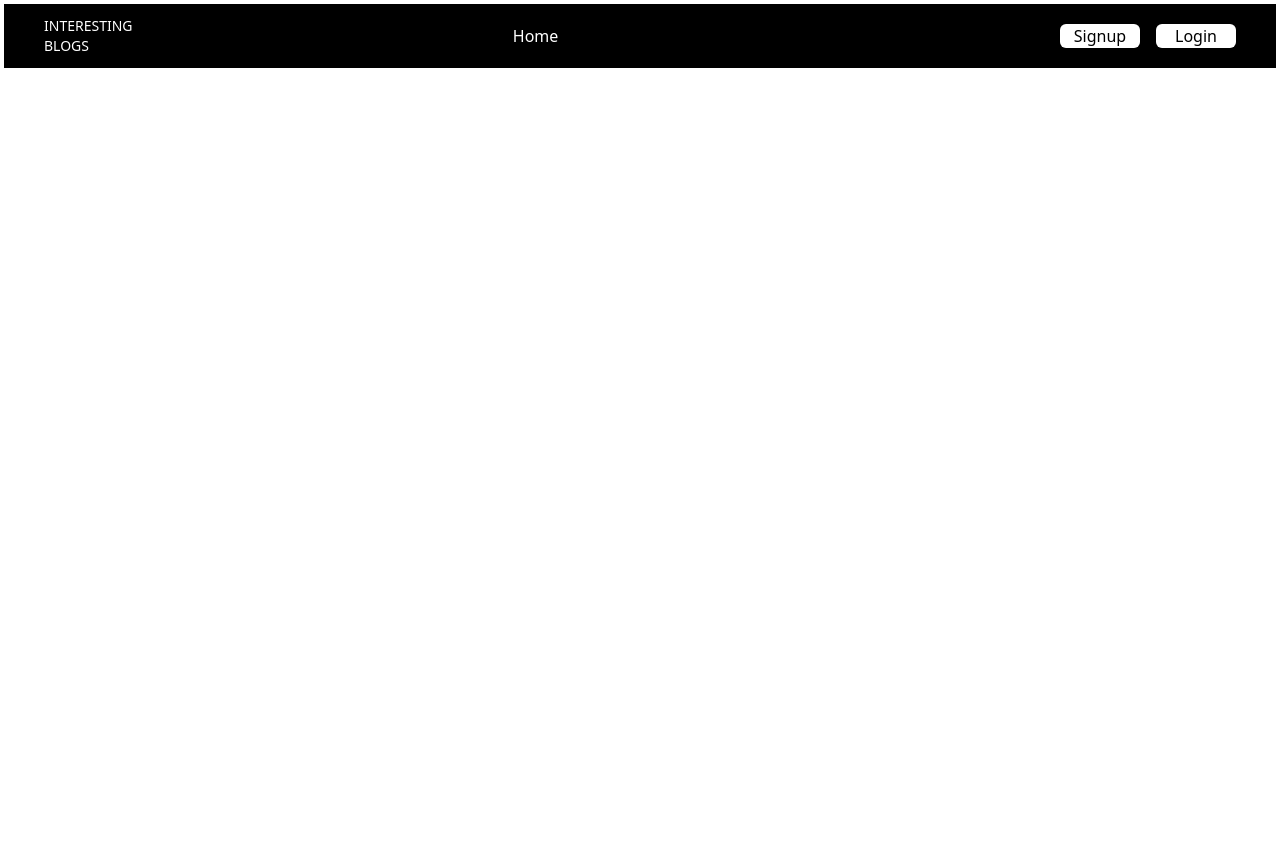
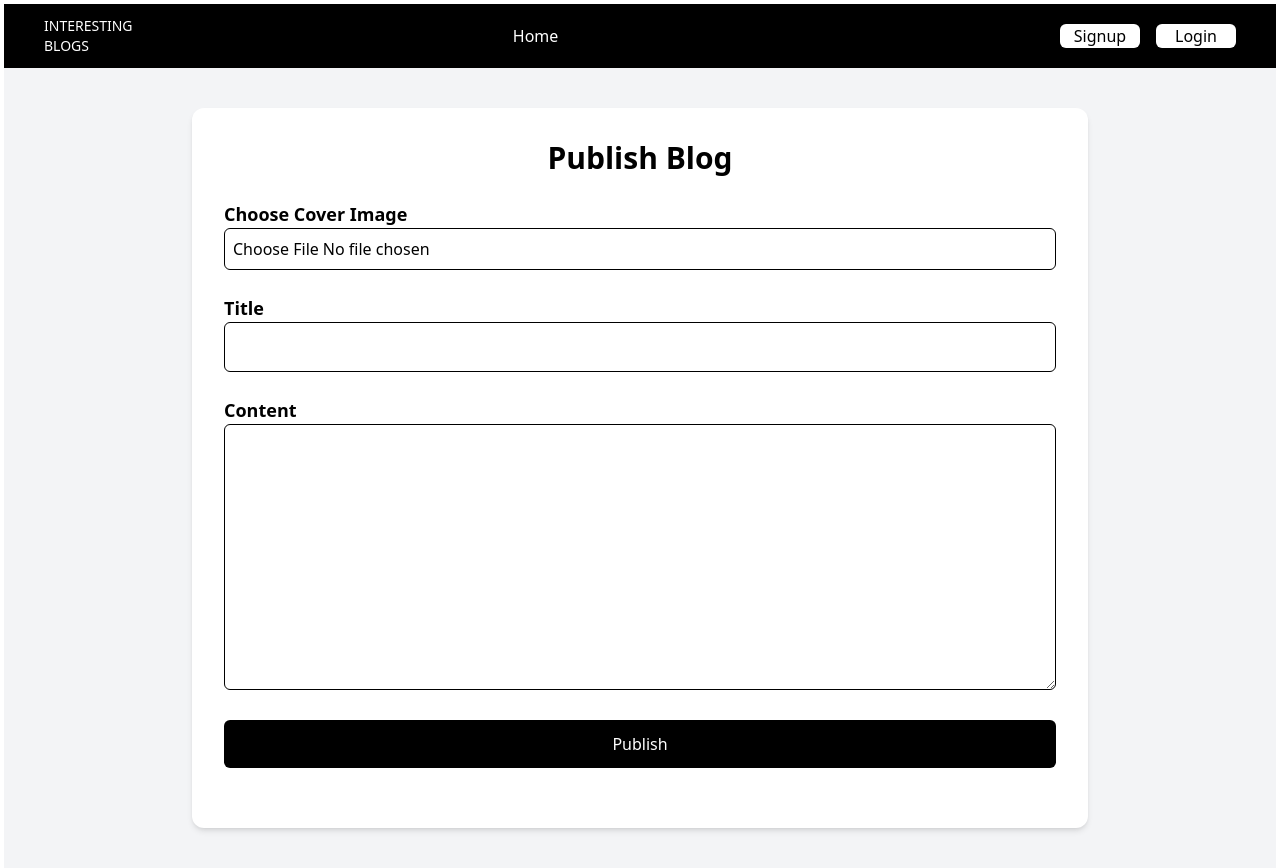
Before and after one commit to Tarun-saini001/BlogsFrontend, a React app: page /addBlog in a window 1280 px wide. Before the commit the page ends 808 px from the top, so only its background shows below. Built offline with nearby package versions, Linux system fonts and the light colour scheme; the HTML template or start-up script is replaced by a standard one.

Commit message:
publish blog

```diff
--- a/src/App.jsx
+++ b/src/App.jsx
@@ -7,7 +7,8 @@ import Home from './pages/home'
 import MyBlogs from './pages/MyBlogs'
 import Signup from './pages/Signup'
 import Login from './pages/Loginn'
-import VerifyOtp from './pages/VerifyOtp'
+import PublishBlog from './pages/PublishBolg'
+import BlogDetails from './pages/BlogDetails'
 
 
 function App() {
@@ -18,10 +19,11 @@ function App() {
       <Routes>
         <Route path='/' element={<Home />} />
         <Route path='/allBlogs' element={<AllBlogs />} />
+        <Route path="/blog/:id" element={<BlogDetails />} />
         <Route path='/myBlogs' element={<MyBlogs />} />
         <Route path='/signup' element={<Signup />} />
         <Route path='/login' element={<Login />} />
-        <Route path='/verifyOtp' element={<VerifyOtp />} />
+        <Route path='/addBlog' element={<PublishBlog/>}/>
       </Routes>
     </div>
   )
--- a/src/components/WriteBlog.jsx
+++ b/src/components/WriteBlog.jsx
@@ -1,9 +1,15 @@
 import React from 'react'
+import { useNavigate } from "react-router-dom";
 
 const WriteBlog = () => {
+  const navigate = useNavigate();
+
+  const handleWriteClick = () => {
+    navigate("/addBlog");
+  };
   return (
     <div>
-      <button className='ml-[40%] text-amber-500  bg-black w-20 rounded-md'>Write</button>
+      <button onClick={handleWriteClick} className='ml-[40%] text-amber-500  bg-black w-20 rounded-md'>Write</button>
     </div>
   )
 }
--- /dev/null
+++ b/src/pages/BlogDetails.jsx
@@ -0,0 +1,44 @@
+import React, { useEffect, useState } from "react";
+import { useParams } from "react-router-dom";
+
+const BlogDetails = () => {
+  const { id } = useParams();
+  const [blog, setBlog] = useState(null);
+  const API = import.meta.env.VITE_API_URL;
+
+  useEffect(() => {
+    fetchBlog();
+  }, []);
+
+  const fetchBlog = async () => {
+    try {
+      const response = await fetch(`${API}/blogs/getBlog/${id}`);
+      const data = await response.json();
+      console.log('data: -- ', data);
+
+      if (data.statusCode === 200) {
+        setBlog(data.data);
+      }
+    } catch (error) {
+      console.error(error);
+    }
+  };
+
+  if (!blog) return <p className="text-center mt-10">Loading...</p>;
+
+  return (
+    <div className="max-w-4xl mx-auto py-10 px-4">
+      {blog.img && (
+        <img
+          src={`${API}${blog.img}`}
+          alt={blog.title}
+          className="w-full h-96 object-cover rounded-xl mb-6"
+        />
+      )}
+      <h1 className="text-3xl font-bold mb-4">{blog.title}</h1>
+      <p className="text-gray-700 whitespace-pre-line">{blog.content}</p>
+    </div>
+  );
+};
+
+export default BlogDetails;
--- a/src/pages/Loginn.jsx
+++ b/src/pages/Loginn.jsx
@@ -36,7 +36,7 @@ const Login = () => {
 
             console.log('data.token: ', data.data.token);
             if (response.ok && data.data.token) {
-                login(data.token);
+                login(data.data.token);
                 setErrors({});
                 setFormData({
                     email: "",
--- /dev/null
+++ b/src/pages/PublishBolg.jsx
@@ -0,0 +1,139 @@
+import React, { useState, useContext } from "react";
+import { useNavigate } from "react-router-dom";
+import { AuthContext } from "../context/AuthContext";
+
+const PublishBlog = () => {
+    const API = import.meta.env.VITE_API_URL;
+    const [image, setImage] = useState(null);
+    const [title, setTitle] = useState("");
+    const [content, setContent] = useState("");
+    const [loading, setLoading] = useState(false);
+
+    const { isLoggedIn } = useContext(AuthContext);
+    const navigate = useNavigate();
+
+    const handlePublish = async (e) => {
+        e.preventDefault();
+
+        if (!isLoggedIn) {
+            navigate("/login");
+            return;
+        }
+
+        try {
+            setLoading(true);
+
+            const token = localStorage.getItem("token");
+            console.log("TOKEN FROM STORAGE:", token);
+
+            const formData = new FormData();
+            formData.append("title", title);
+            formData.append("content", content);
+
+            if (image) {
+                formData.append("img", image);
+            }
+            console.log('API: ', API);
+
+            const response = await fetch(
+                `${API}/blogs/user/addBlog`, // adjust if needed
+                {
+                    method: "POST",
+                    headers: {
+                        Authorization: `Bearer ${token}`,
+                    },
+                    body: formData,
+                }
+            );
+
+            const data = await response.json();
+            console.log("API response:", data);
+
+            if (response.ok) {
+                // alert("Blog Published Successfully ");
+                console.log('Blog Published Successfully ');
+
+                // Clear form
+                setTitle("");
+                setContent("");
+                setImage(null);
+
+                // Redirect to My Blogs
+                navigate("/");
+            } else {
+                alert(data.message);
+            }
+        } catch (error) {
+            console.error(error);
+            console.log("catchhhhh");
+            // alert("Server error");
+        } finally {
+            setLoading(false);
+        }
+    };
+
+    return (
+        <div className="min-h-screen bg-gray-100 flex justify-center py-10 px-4">
+            <form
+                onSubmit={handlePublish}
+                className="bg-white w-full max-w-4xl p-8 rounded-xl shadow-md space-y-6"
+            >
+                <h1 className="text-3xl font-bold text-center">Publish Blog</h1>
+
+                {/* Image Upload */}
+                <div className="space-y-3">
+                    <label className="font-semibold text-lg">Choose Cover Image</label>
+
+                    <input
+                        type="file"
+                        accept="image/*"
+                        onChange={(e) => setImage(e.target.files[0])}
+                        className="border p-2 rounded-md w-full"
+                    />
+
+                    {image && (
+                        <img
+                            src={URL.createObjectURL(image)}
+                            alt="preview"
+                            className="w-40 h-40 object-cover rounded-md"
+                        />
+                    )}
+                </div>
+
+                {/* Title */}
+                <div className="space-y-2">
+                    <label className="font-semibold text-lg">Title</label>
+                    <input
+                        type="text"
+                        value={title}
+                        onChange={(e) => setTitle(e.target.value)}
+                        className="w-full p-3 border rounded-md"
+                        required
+                    />
+                </div>
+
+                {/* Content */}
+                <div className="space-y-2">
+                    <label className="font-semibold text-lg">Content</label>
+                    <textarea
+                        rows="10"
+                        value={content}
+                        onChange={(e) => setContent(e.target.value)}
+                        className="w-full p-3 border rounded-md"
+                        required
+                    />
+                </div>
+
+                <button
+                    type="submit"
+                    disabled={loading}
+                    className="w-full bg-black text-white py-3 rounded-md"
+                >
+                    {loading ? "Publishing..." : "Publish"}
+                </button>
+            </form>
+        </div>
+    );
+};
+
+export default PublishBlog;
--- a/src/pages/Signup.jsx
+++ b/src/pages/Signup.jsx
@@ -31,7 +31,7 @@ const Signup = () => {
             if (response.ok) {
                 alert("User registered successfully!")
                 console.log("data", data);
-                login(data.token);
+                login(data.data.token);
                 setErrors({});
                 setFormData({
                     name: "",
--- a/src/pages/VerifyOtp.jsx
+++ /dev/null
@@ -1,11 +0,0 @@
-import React from 'react'
-
-const VerifyOtp = () => {
-  return (
-    <div>
-      verfy otp
-    </div>
-  )
-}
-
-export default VerifyOtp
```
Also changed, not shown: src/pages/Home.jsx (+69 -3 lines), 1 other file (tests, documents, lock files or other folders).
